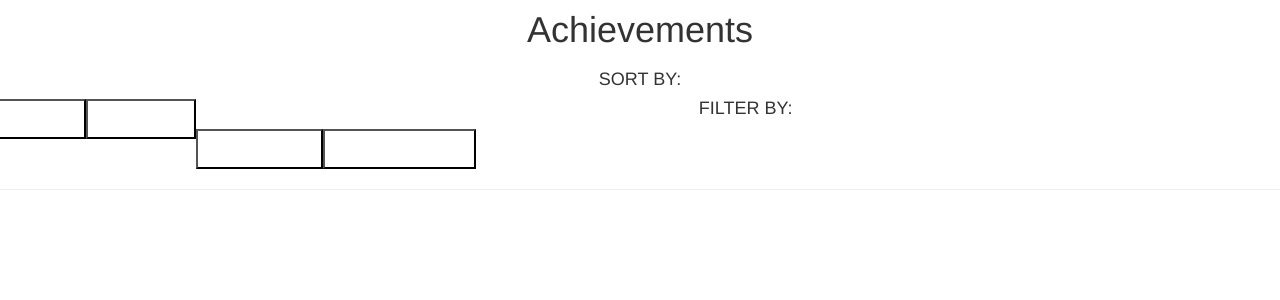
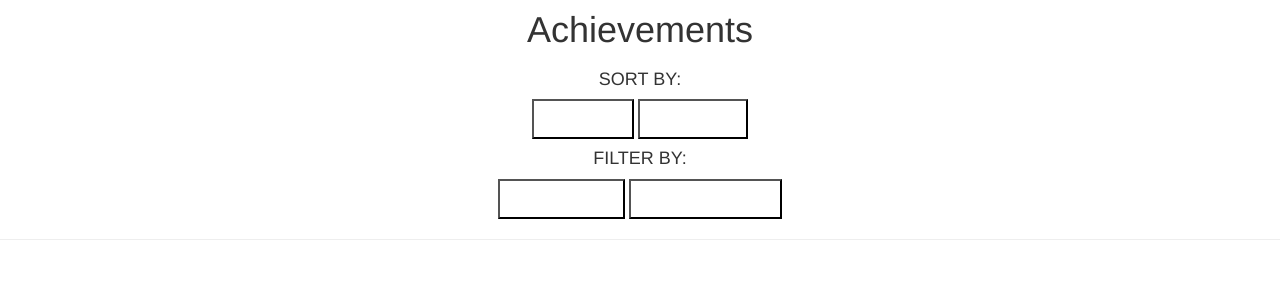
Before and after one commit to XS2929/IDB1, a Flask app: template app/templates/achievements.html in a window 1280 px wide. Shown: the part 50-350 px from the top of the page. Run offline with Flask 2, Linux system fonts and the light colour scheme; the template is opened without the code that fills it, so the values that code supplies are empty; some libraries are stand-ins or nearby versions.

```diff
--- a/app/static/css/achievements.css
+++ b/app/static/css/achievements.css
@@ -39,7 +39,7 @@
 button {
     background-color: white;
     color: white;
-    float: left;
+    float: center;
     padding: 8px 16px;
     text-decoration: none;
     transition: background-color .3s;
--- a/app/static/css/heroes.css
+++ b/app/static/css/heroes.css
@@ -36,7 +36,7 @@
       border-color: transparent;
   }
 
-.button {
+button {
     background-color: white;
     color: white;
     float: center;
```
